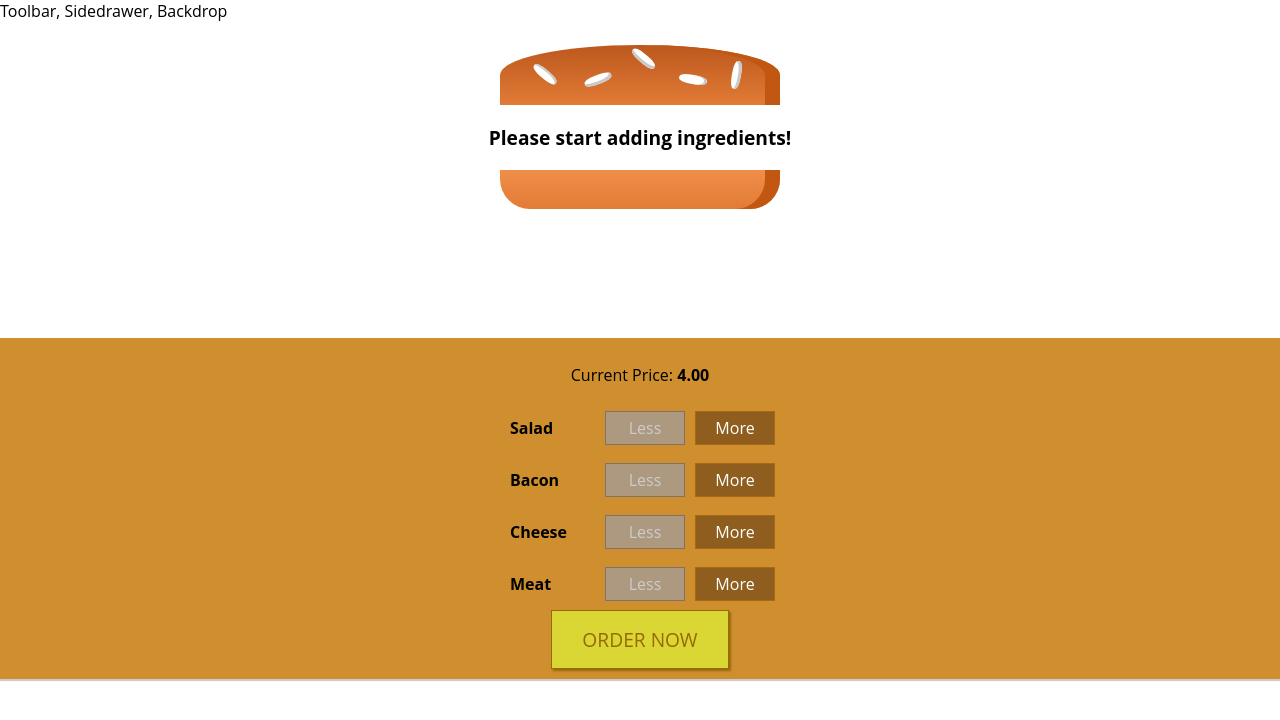
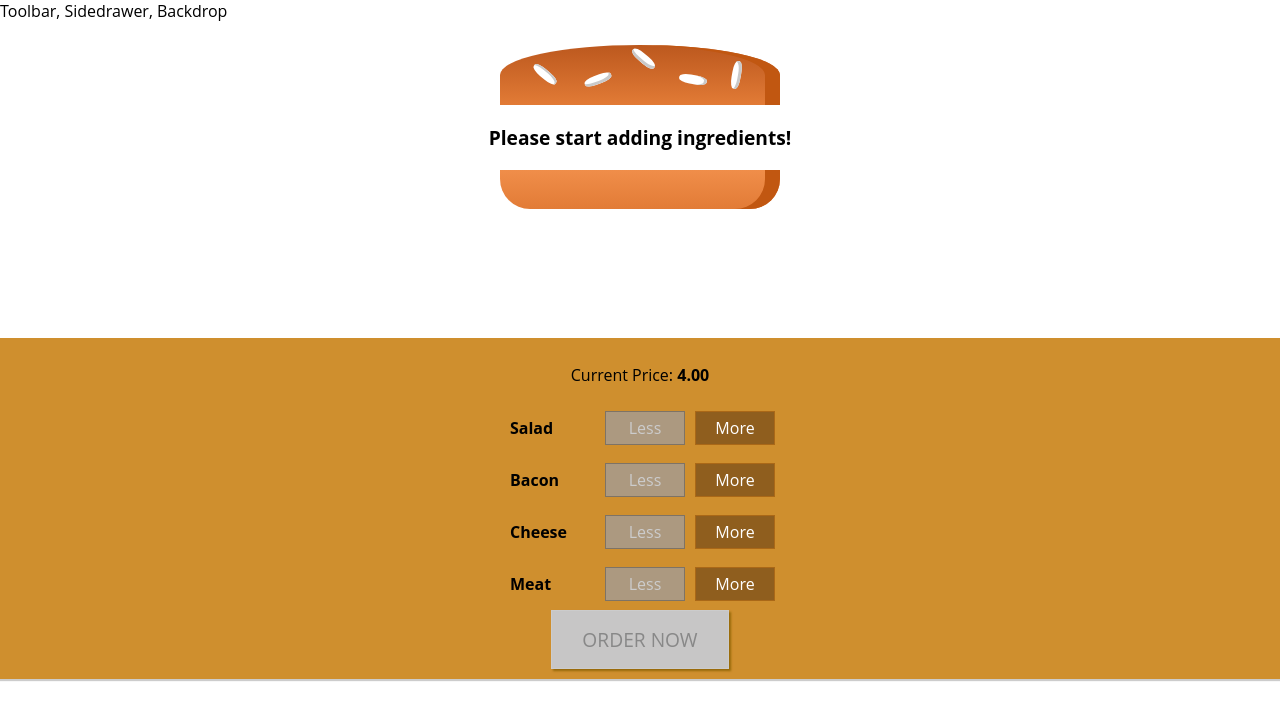
Before and after one commit to Saddam-tech/my-burger-builder-app, a React (Create React App) app: page / in a window 1280 px wide. Shown: the top 720 px of the page. Built offline with nearby package versions, Linux system fonts and the light colour scheme.

Commit message:
enabling add and remove buttons

```diff
--- a/src/components/Burger/BuildControls/BuildControls.js
+++ b/src/components/Burger/BuildControls/BuildControls.js
@@ -1,18 +1,20 @@
-import React from 'react';
-import classes from './BuildControls.module.css';
-import BuildControl from './BuildControl/BuildControl';
+import React from "react";
+import classes from "./BuildControls.module.css";
+import BuildControl from "./BuildControl/BuildControl";
 
 const controls = [
-    { label: 'Salad', type: 'salad' },
-    { label: 'Bacon', type: 'bacon' },
-    { label: 'Cheese', type: 'cheese' },
-    { label: 'Meat', type: 'meat' },
-]
+  { label: "Salad", type: "salad" },
+  { label: "Bacon", type: "bacon" },
+  { label: "Cheese", type: "cheese" },
+  { label: "Meat", type: "meat" },
+];
 
 const buildControls = (props) => (
   <div className={classes.BuildControls}>
-        <p>Current Price: <strong>{props.price.toFixed(2)}</strong> </p>
-        {controls.map(ctrl => (
+    <p>
+      Current Price: <strong>{props.price.toFixed(2)}</strong>{" "}
+    </p>
+    {controls.map((ctrl) => (
       <BuildControl
         key={ctrl.label}
         label={ctrl.label}
@@ -21,9 +23,9 @@
         disabled={props.disabled[ctrl.type]}
       />
     ))}
-        <button className={classes.OrderButton}>ORDER NOW</button>
-
+    <button className={classes.OrderButton}
+    disabled={!props.purchasable}>ORDER NOW</button>
   </div>
-)
+);
 
 export default buildControls;
--- a/src/containers/BurgerBuilder/BurgerBuilder.js
+++ b/src/containers/BurgerBuilder/BurgerBuilder.js
@@ -28,14 +28,18 @@
     purchasable: false,
   };
 
-  updatePurchaseState () {
-      const ingredients = {
-          ...this.state.ingredients
-      }
+  updatePurchaseState (ingredients) {
 
       const sum = Object.keys(ingredients).map(igKey => {
-          return ingredients[igKey]
-      });
+          return ingredients[igKey];
+      })
+
+      .reduce((sum, el) => {
+          return sum + el;
+      }, 0);
+      this.setState({ purchasable: sum > 0 });
+
+
 
   }
 
@@ -51,6 +55,7 @@
     const oldPrice = this.state.totalPrice;
     const newPrice = oldPrice + priceAddition;
     this.setState({ totalPrice: newPrice, ingredients: updatedIngredients });
+    this.updatePurchaseState(updatedIngredients);
   };
 
   removeIngredientHandler = (type) => {
@@ -68,7 +73,9 @@
     const oldPrice = this.state.totalPrice;
     const newPrice = oldPrice - priceDeduction;
     this.setState({ totalPrice: newPrice, ingredients: updatedIngredients });
+    this.updatePurchaseState(updatedIngredients);
   };
+
 
   render() {
     const disabledInfo = {
@@ -85,6 +92,7 @@
           ingredientRemoved={this.removeIngredientHandler}
           disabled={disabledInfo}
           price={this.state.totalPrice}
+          purchasable={this.state.purchasable}
         />
       </Aux>
     );
```
Lines whose indentation alone changed are shown as unchanged.
